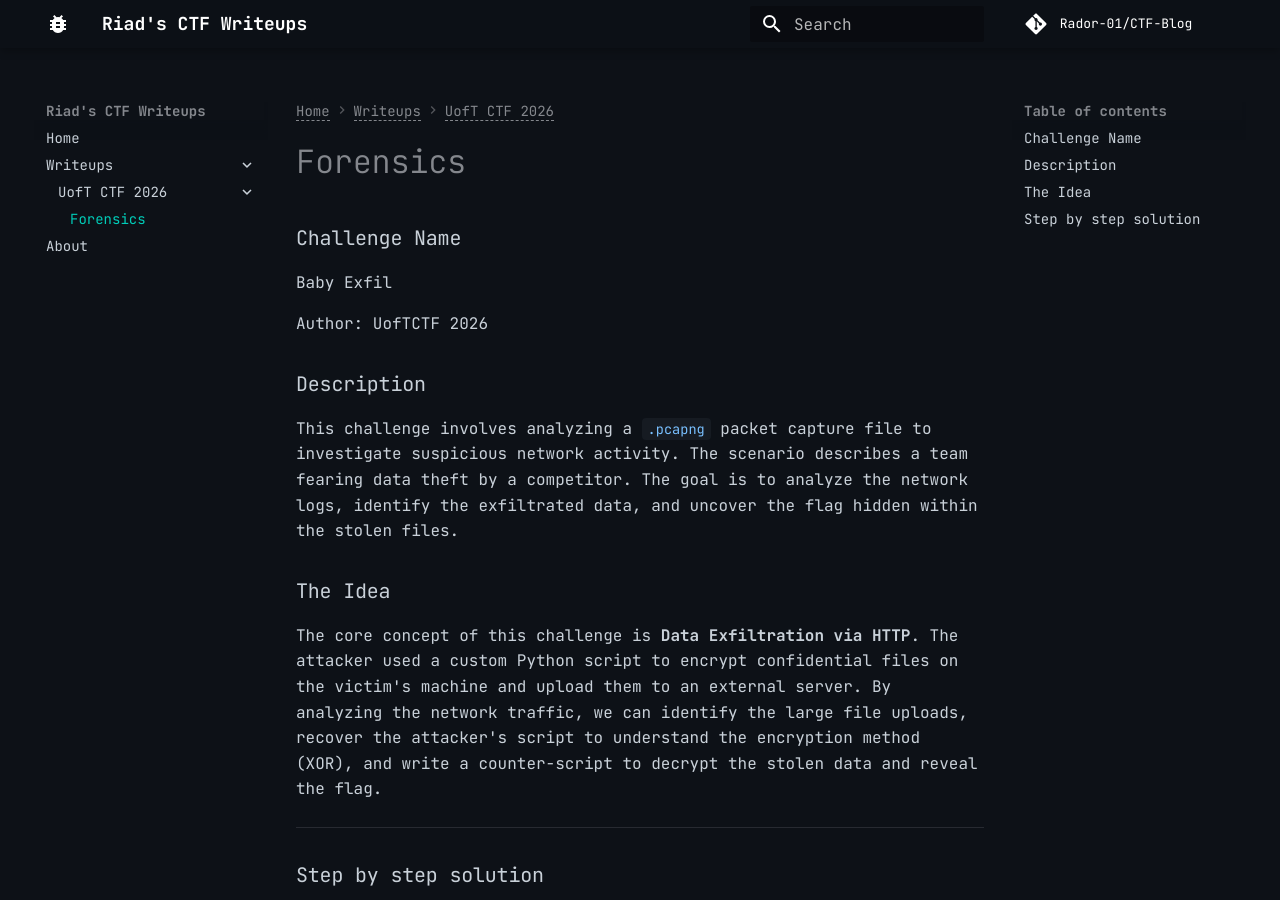
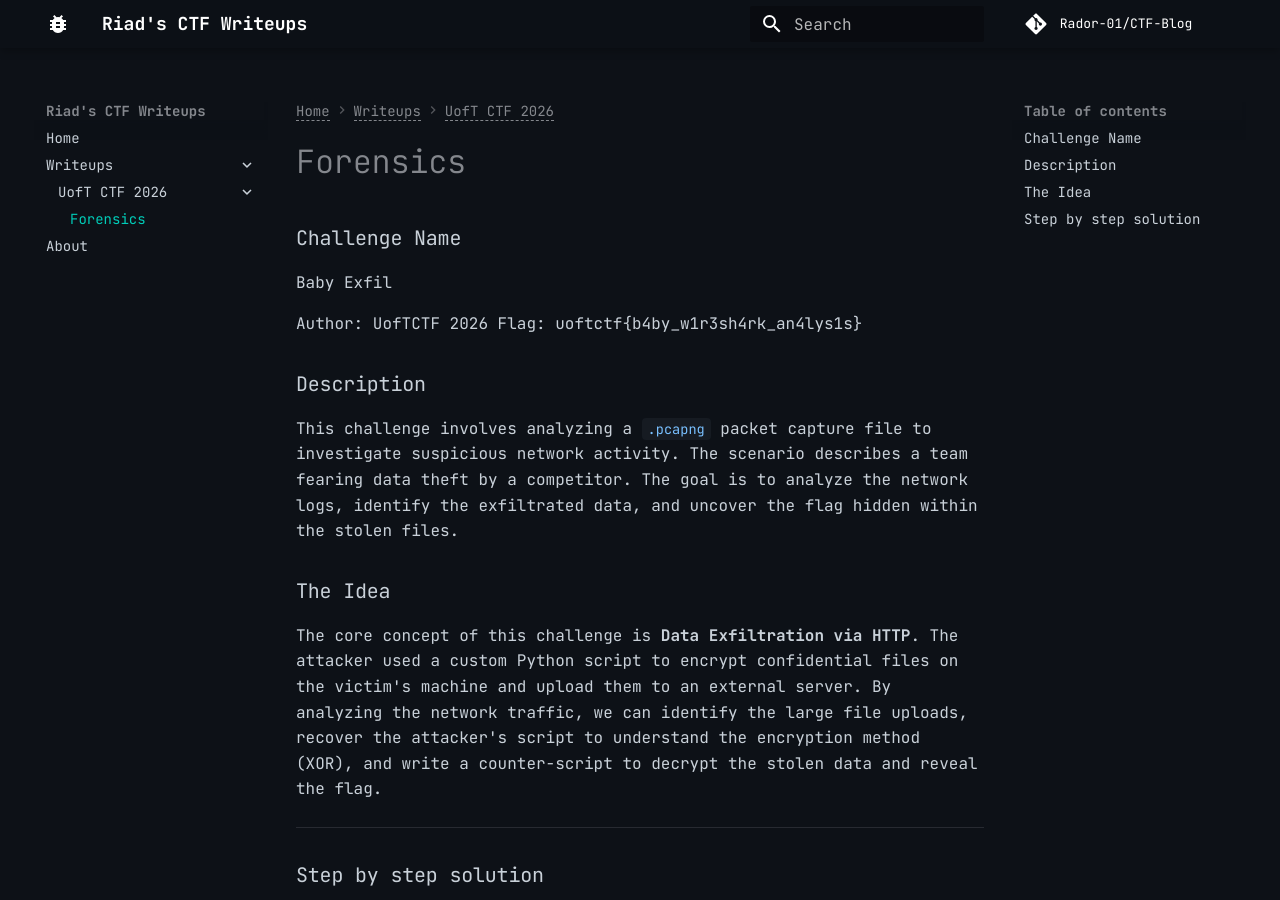
Before and after one commit to Rador-01/CTF-Blog, an MkDocs documentation site: the page built from docs/writeups/UofTCTF2026/WriteUp_Team K&K Network Forensics Challenge.md, in a window 1280 px wide and 900 px high. Built offline with MkDocs 1.6.1 and Material for MkDocs 9.7.7, drawn with Linux system fonts in a browser that asks for light colours; comment, search, counter and statistics services are not loaded.

Commit message:
add flag to uoftctf2026 writeup

```diff
--- a/docs/writeups/UofTCTF2026/WriteUp_Team K&K Network Forensics Challenge.md
+++ b/docs/writeups/UofTCTF2026/WriteUp_Team K&K Network Forensics Challenge.md
@@ -3,6 +3,7 @@
 Baby Exfil
 
 Author: UofTCTF 2026
+Flag: uoftctf{b4by_w1r3sh4rk_an4lys1s}
 
 ### Description
 
```
